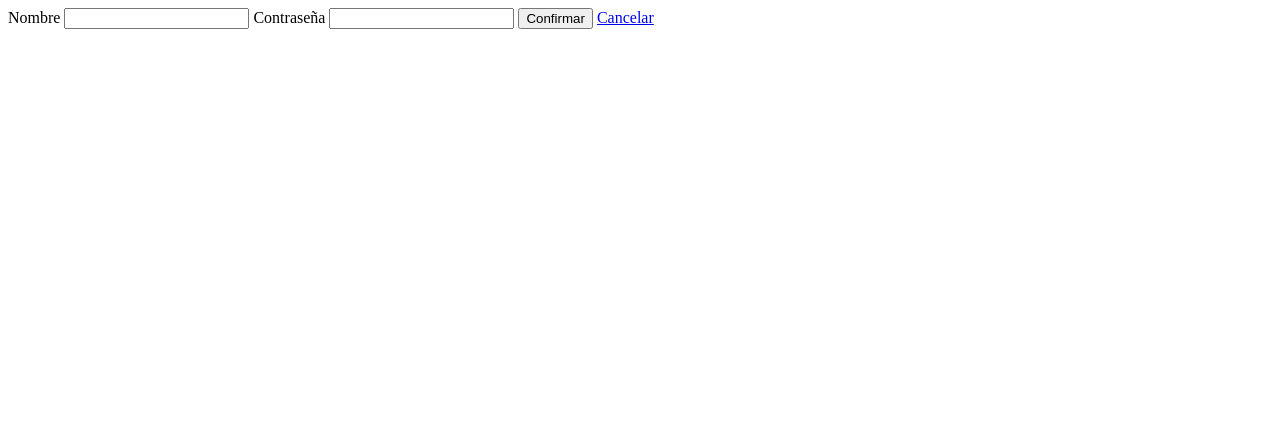
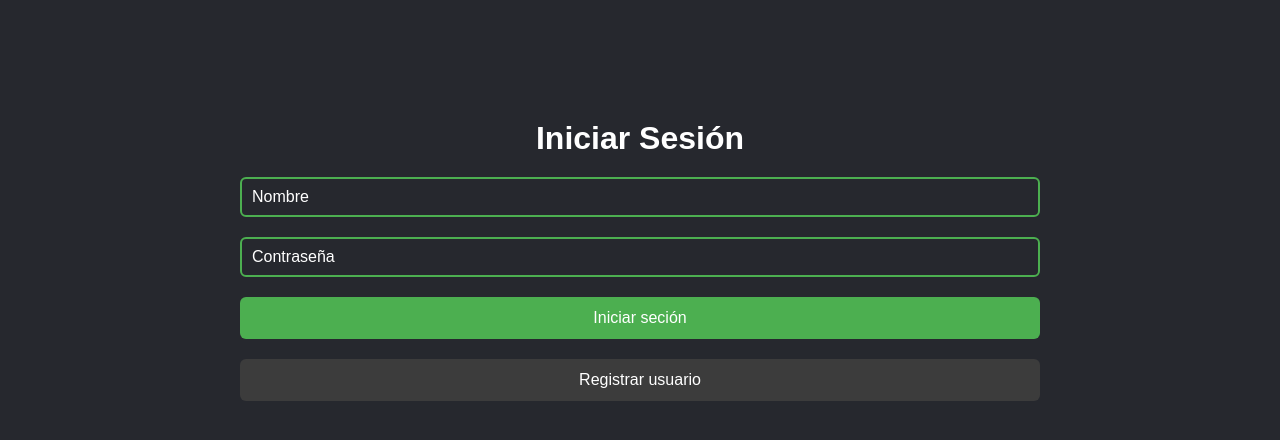
Before and after one commit to km447991-lgtm/Cantina, a PHP site: page /Login.php in a window 1280 px wide. Shown: the top 440 px of the page. Run offline with PHP 8.4, Linux system fonts and the light colour scheme.

Commit message:
add/login y registro

```diff
--- a/public/Login.php
+++ b/public/Login.php
@@ -1,23 +1,36 @@
 <?php
+session_start();
 
+if (isset($_SESSION['usuario'])) {
+    header("location: index.php");
+}
 ?>
 <!DOCTYPE html>
 <html lang="en">
+
 <head>
     <meta charset="UTF-8">
     <meta name="viewport" content="width=device-width, initial-scale=1.0">
     <title>Login</title>
+    <link rel="stylesheet" href="css/Login-Registro.css">
 </head>
+
 <body>
     <main>
-        <form method="post">
-            <label for="Nombre">Nombre</label>
-            <input type="text" name="nombre">
-            <label for="Contraseña">Contraseña</label>
-            <input type="password" name="Contraseña">
-            <button type="submit">Confirmar</button>
-            <a href="registrar-login.php">Cancelar</a>
+        <form action="../logica/logicaUsuario/login_usuario.php" method="POST">
+            <h1>Iniciar Sesión</h1>
+            <div class="entryarea">
+                <input type="text" name="nombre" required>
+                <label for="nombre" class="labelline">Nombre</label>
+            </div>
+            <div class="entryarea">
+                <input type="password" name="contrasena" required>
+                <label for="Contraseña" class="labelline">Contraseña</label>
+            </div>
+            <button type="submit">Iniciar seción</button>
+            <a href="Registro.php">Registrar usuario</a>
         </form>
     </main>
 </body>
+
 </html>
--- /dev/null
+++ b/public/cerrar_sesion.php
@@ -0,0 +1,5 @@
+<?php
+
+session_start();
+session_destroy();
+header("location: Login.php");
--- /dev/null
+++ b/public/css/Login-Registro.css
@@ -0,0 +1,89 @@
+* {
+    padding: 0;
+    margin: 0;
+    box-sizing: border-box;
+    text-decoration: none;
+    font-family: "Russo One", sans-serif;
+    font-weight: 400;
+    font-style: normal;
+}
+
+main {
+    display: flex;
+    flex-direction: column;
+    text-align: center;
+    width: 100%;
+    padding: 20px;
+    margin: auto;
+    margin-top: 100px;
+}
+body{
+    background-color: #26282E;
+    color: white;
+}
+h1{
+    font-weight: 700;
+}
+button, a{
+    padding: 12px;
+    border-radius: 6px;
+    font-size: 16px;
+    border: none;
+    color:white;
+}
+button{
+    background-color: #4caf50;
+}
+a{
+    background-color: #3C3C3C;
+    opacity: 1;
+
+
+}
+form {
+    display: flex;
+    flex-direction: column;
+    width: 100%;
+    max-width: 800px;
+    margin: auto;
+    gap: 20px;
+}
+input{
+    border: 2px solid #4caf50;
+    background-color: transparent;
+    color: white;
+    padding: 12px;
+    border-radius: 6px;
+}
+input:focus {
+    border: 2px solid #4caf50;
+    outline: none;
+}
+
+.entryarea {
+    position: relative;
+    width: 100%;
+    height: 40px;
+}
+
+.entryarea input {
+    display: block;
+    width: 100%;
+    height: 100%;
+    font-size: 16px;
+}
+
+.labelline {
+    position: absolute;
+    top: 50%;
+    left: 12px;
+    transform: translateY(-50%);
+    transition: top 0.2s ease, transform 0.2s ease;
+    pointer-events: none;
+}
+
+.entryarea input:focus+.labelline,
+.entryarea input:valid+.labelline {
+    top: 0;
+    transform: translateY(-50%) scale(0.88);
+}
```
Also changed, not shown: logica/logicaUsuario.php (deleted, +0 -16 lines), logica/logicaUsuario/login_usuario.php (added, +23 -0 lines), logica/logicaUsuario/registro_usuario.php (added, +58 -0 lines), public/Admin.php (+0 -7 lines), public/Configuración.php (added, +19 -0 lines), public/Registro.php (+16 -7 lines), public/index.php (+16 -7 lines), public/css/Login.css (added).
